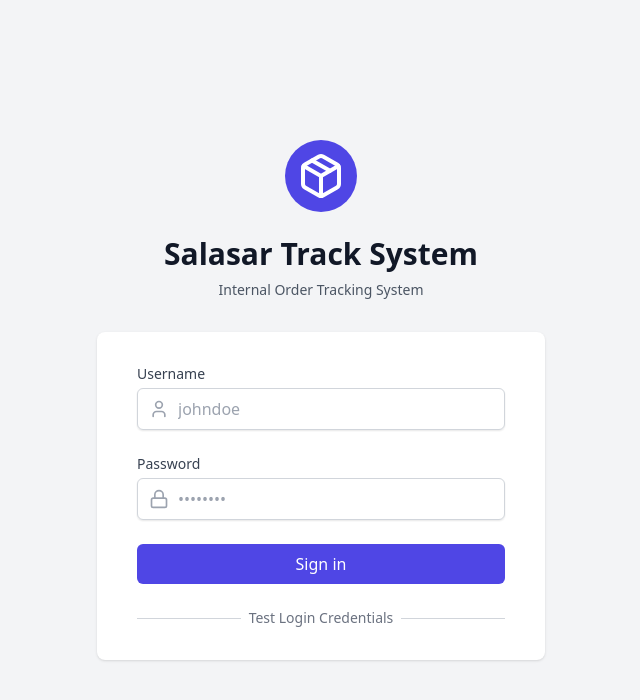
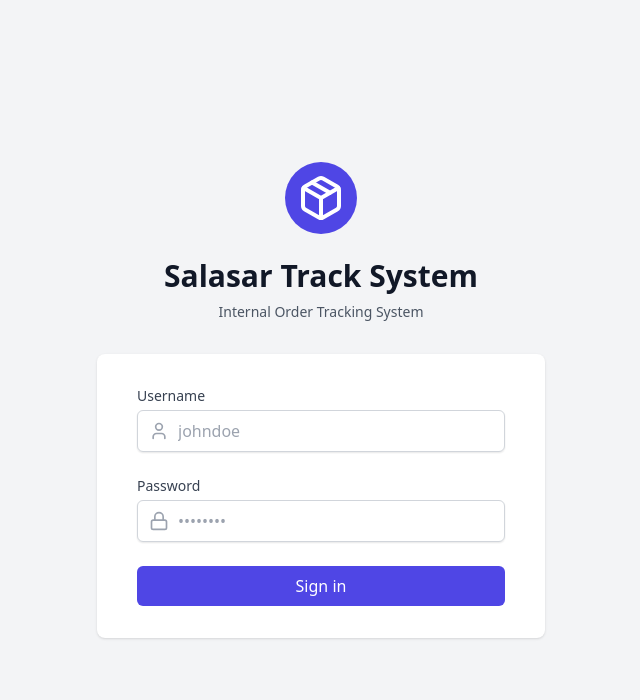
Before and after one commit to vanrajlanga/yarn-track, a React (Vite) app: page /login in a window 1280 px wide. Shown: the top 700 px of the page, without its empty margins (319-959 px from the left). Built offline with nearby package versions, Linux system fonts and the light colour scheme.

Commit message:
change for label

```diff
--- a/src/pages/LoginPage.jsx
+++ b/src/pages/LoginPage.jsx
@@ -134,19 +134,6 @@
 							</Button>
 						</div>
 					</form>
-
-					<div className="mt-6">
-						<div className="relative">
-							<div className="absolute inset-0 flex items-center">
-								<div className="w-full border-t border-gray-300"></div>
-							</div>
-							<div className="relative flex justify-center text-sm">
-								<span className="px-2 bg-white text-gray-500">
-									Test Login Credentials
-								</span>
-							</div>
-						</div>
-					</div>
 				</div>
 			</div>
 		</div>
```
